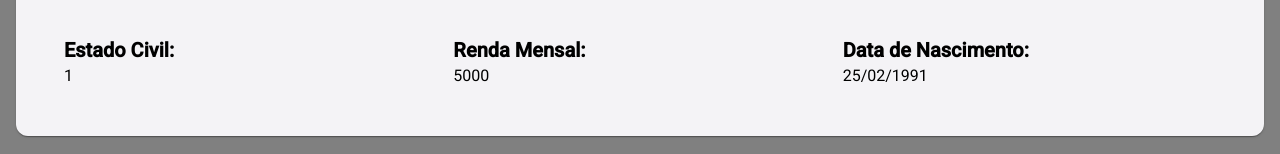
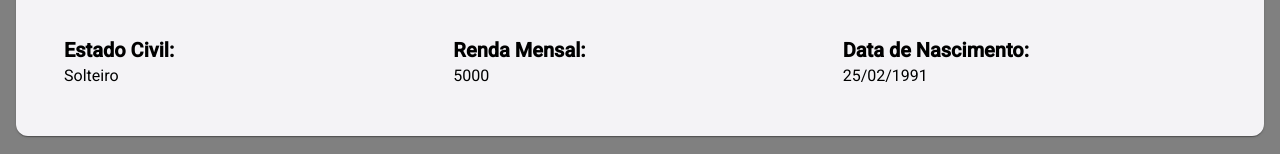
Before and after one commit to wesleymqsss/projeto-reactive-form, an Angular app: page / in a window 1280 px wide. Shown: the part 361-515 px from the top of the page. Built offline with nearby package versions, Linux system fonts and the light colour scheme.

Commit message:
Criado pipe para o atributo maritalStatus

```diff
--- a/src/app/components/general-informations/general-informations.component.html
+++ b/src/app/components/general-informations/general-informations.component.html
@@ -8,7 +8,7 @@
       <app-user-info-item title="Estado" [text]="user?.state"></app-user-info-item>
     </div>
     <div class="p-4  grid gap-4 lg:grid-cols-3">
-      <app-user-info-item title="Estado Civil" [text]="user?.maritalStatus?.toString()"></app-user-info-item>
+      <app-user-info-item title="Estado Civil" [text]="user?.maritalStatus | maritalStatus"></app-user-info-item>
       <app-user-info-item title="Renda Mensal" [text]="user?.monthlyIncome?.toString()"></app-user-info-item>
       <app-user-info-item title="Data de Nascimento" [text]="user?.birthDate"></app-user-info-item>
     </div>
--- a/src/app/pipes/marital-status.pipe.ts
+++ b/src/app/pipes/marital-status.pipe.ts
@@ -1,13 +1,19 @@
 import { Pipe, PipeTransform } from '@angular/core';
+import { MaritalStatusEnum } from '../enums/marital-status.enum';
 
 @Pipe({
   name: 'maritalStatus',
   standalone: false
 })
 export class MaritalStatusPipe implements PipeTransform {
+  transform(maritalStatus: number | undefined): string{
+    const maritalStatusMap: { [key: number]: string } = {
+      [MaritalStatusEnum.MARRIED]: 'Casado',
+      [MaritalStatusEnum.SINGLE]: 'Solteiro',
+      [MaritalStatusEnum.DIVORCED]: 'Divorciado',
+    };
 
-  transform(value: unknown, ...args: unknown[]): unknown {
-    return null;
+    return maritalStatus ? maritalStatusMap[maritalStatus] : ''
   }
 
 }
--- a/src/app/pipes/pipes.module.ts
+++ b/src/app/pipes/pipes.module.ts
@@ -5,6 +5,8 @@ import { MaritalStatusPipe } from './marital-status.pipe';
     declarations: [
     MaritalStatusPipe
   ],
-    exports: []
+    exports: [
+      MaritalStatusPipe
+    ]
 })
 export class PipesModule{}
```
